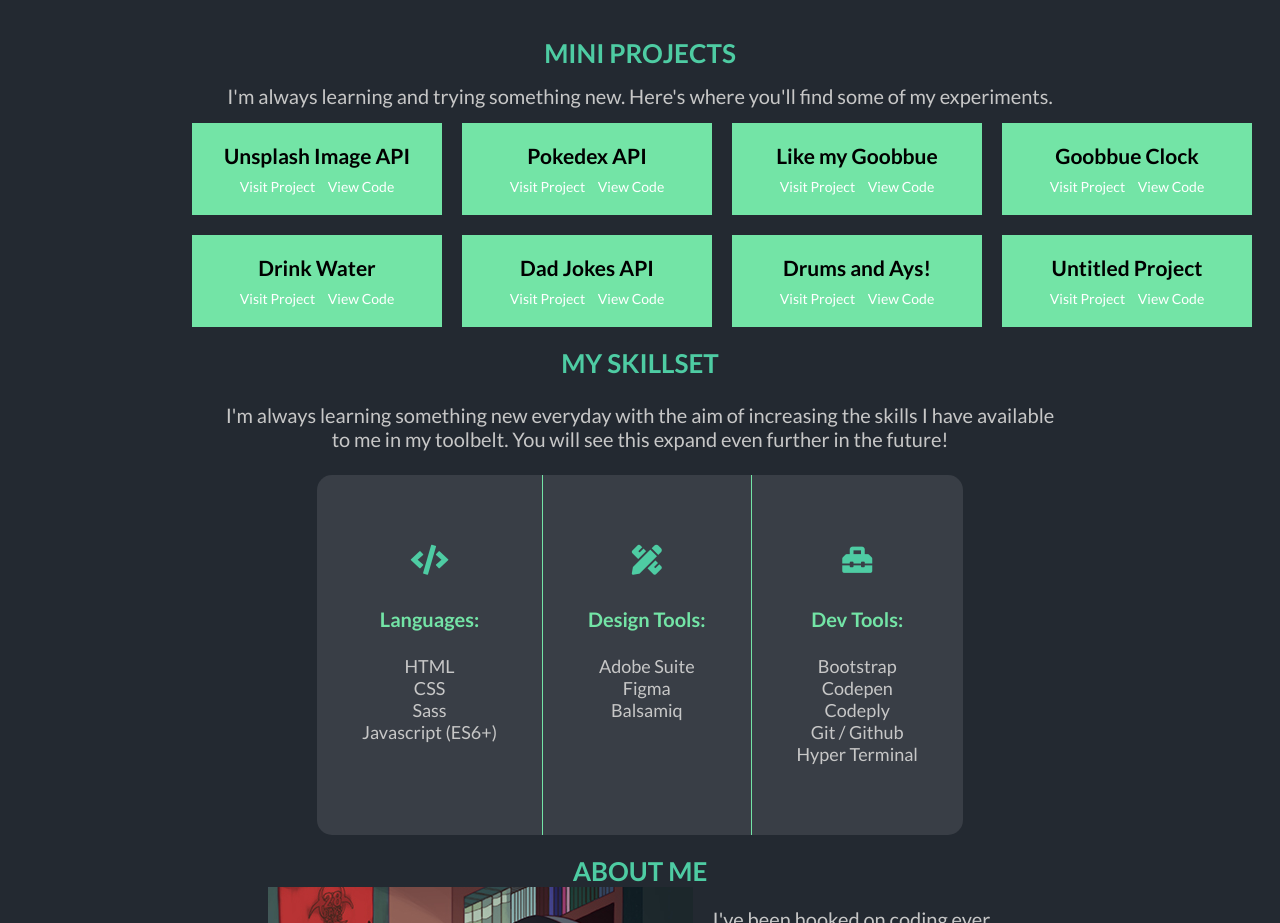
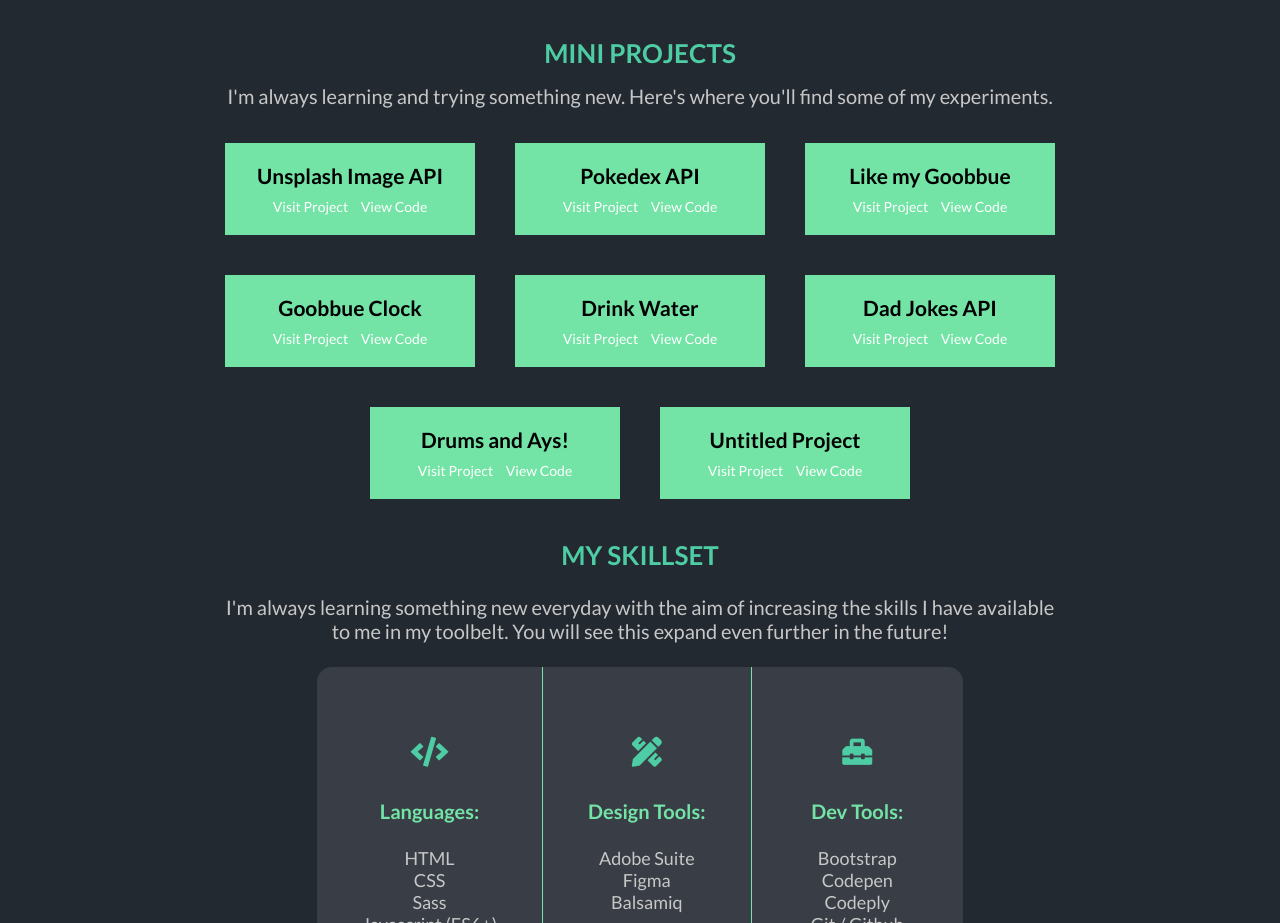
Before and after one commit to Kijimai/Personal-Website, a plain HTML site: page index.html in a window 1280 px wide. Shown: the part 1335-2258 px from the top of the page. Drawn offline with Linux system fonts and the light colour scheme.

Commit message:
update mini projects styles

```diff
--- a/index.html
+++ b/index.html
@@ -115,7 +115,7 @@
         <div class="mini-projects-section">
           <h2 class="section-header">Mini Projects</h2>
           <p class="description">I'm always learning and trying something new. Here's where you'll find some of my experiments.</p>
-          <div class="mini-projects-container grid">
+          <div class="mini-projects-container flex">
 
             <div class="mini-project">
               <h2 class="project-name">Unsplash Image API</h2>
--- a/resources/css/styles.css
+++ b/resources/css/styles.css
@@ -304,13 +304,14 @@ body::-webkit-scrollbar-thumb {
 }
 
 .mini-projects-container {
-  grid-template-columns: 1fr 1fr 1fr 1fr;
-  gap: 2rem;
+  flex-wrap: wrap;
+  justify-content: center;
 }
 
 .mini-project {
   background-color: var(--color-secondary);
   padding: 2rem;
+  margin: 2rem;
   font-size: 1.4rem;
   min-width: 25rem;
 }
```
